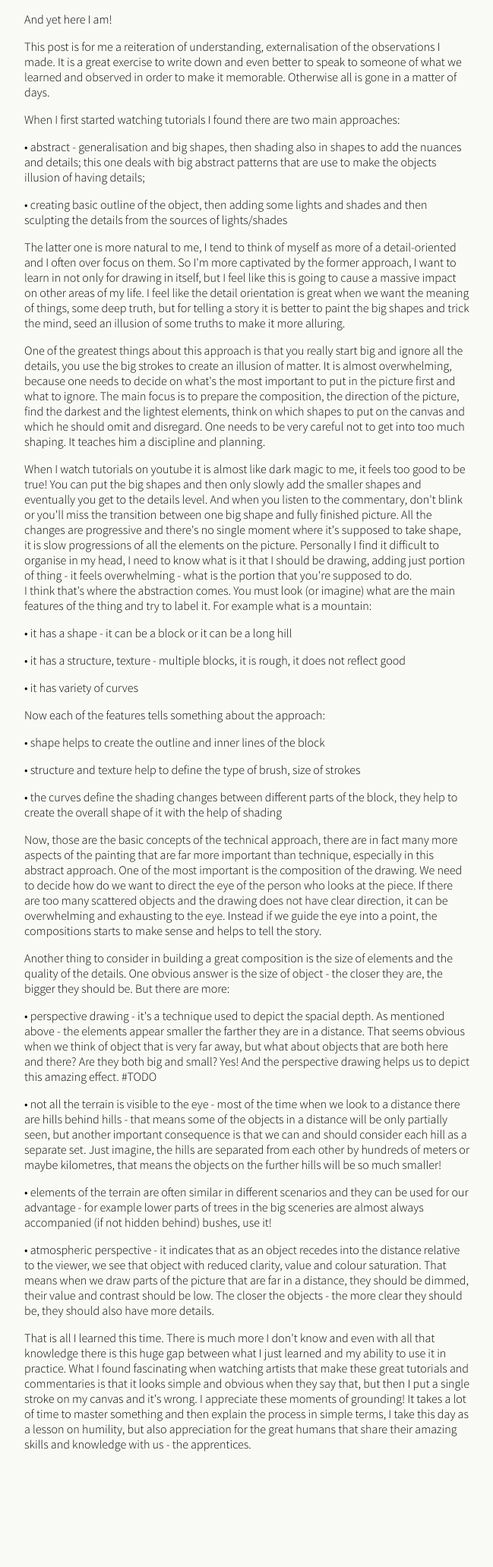
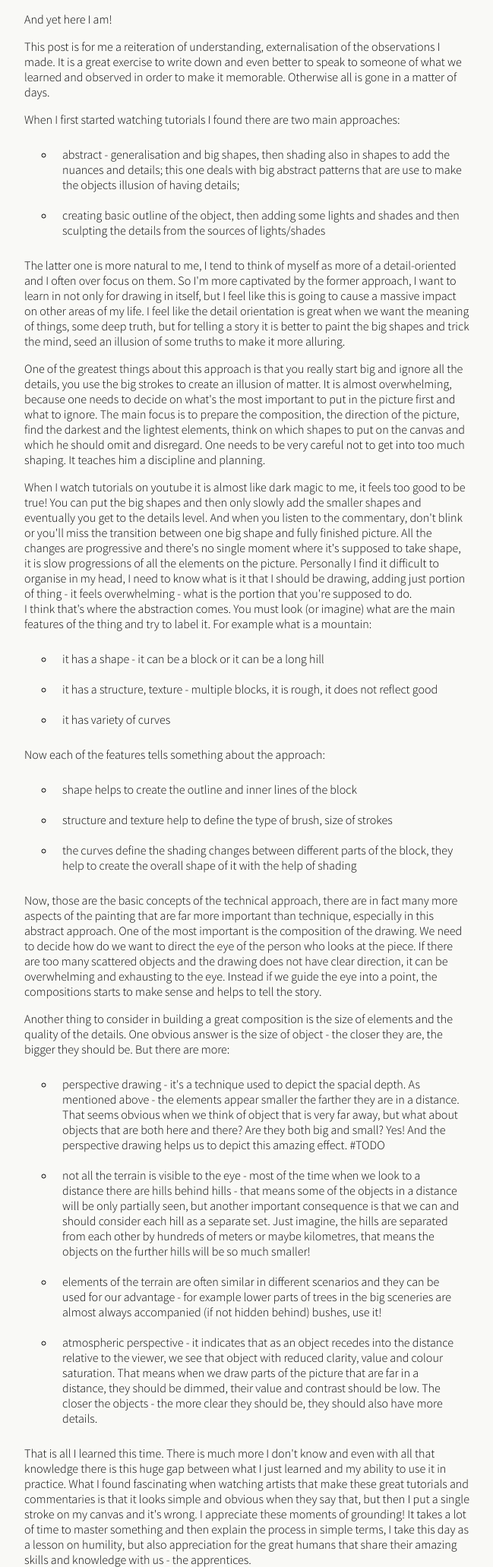
Before and after one commit to zostaw/home-page, a Flask app: page /drawing in a window 1280 px wide. Shown: the part 237-2300 px from the top of the page at 76% size, without its empty margins (315-964 px from the left). Before the commit the page ends 2148 px from the top, so only its background shows below. Run offline with Flask 2, Linux system fonts and the light colour scheme.

Commit message:
I added correct li styling -> the li will now draw circles when used in pointing out. The existing li styling was previously used in navigation, I added li-nav for navigation to keep it the old way.

```diff
--- a/app/static/css/main.css
+++ b/app/static/css/main.css
@@ -356,11 +356,15 @@ header {
     text-align: center;
 }
 
-li {
+nav-li {
     display: inline;
     padding: 10px;
 }
 
+li {
+    list-style-type: circle;
+    padding: 10px;
+}
 
 
 .a-footer{
--- a/app/templates/blog/drawing.html
+++ b/app/templates/blog/drawing.html
@@ -17,10 +17,10 @@
 
 <p>When I first started watching tutorials I found there are two main approaches: </p>
 
-
-	<p>&#8226; abstract - generalisation and big shapes, then shading also in shapes to add the nuances and details; this one deals with big abstract patterns that are use to make the objects illusion of having details; </p>
-	<p>&#8226; creating basic outline of the object, then adding some lights and shades and then sculpting the details from the sources of lights/shades</p>
-
+<ul>
+	<li>abstract - generalisation and big shapes, then shading also in shapes to add the nuances and details; this one deals with big abstract patterns that are use to make the objects illusion of having details; </li>
+	<li>creating basic outline of the object, then adding some lights and shades and then sculpting the details from the sources of lights/shades</li>
+</ul>
 
 <p>The latter one is more natural to me, I tend to think of myself as more of a detail-oriented and I often over focus on them. So I&#39;m more captivated by the former approach, I want to learn in not only for drawing in itself, but I feel like this is going to cause a massive impact on other areas of my life. I feel like the detail orientation is great when we want the meaning of things, some deep truth, but for telling a story it is better to paint the big shapes and trick the mind, seed an illusion of some truths to make it more alluring.</p>
 
@@ -28,30 +28,30 @@
 
 <p>When I watch tutorials on youtube it is almost like dark magic to me, it feels too good to be true! You can put the big shapes and then only slowly add the smaller shapes and eventually you get to the details level. And when you listen to the commentary, don&#39;t blink or you&#39;ll miss the transition between one big shape and fully finished picture. All the changes are progressive and there&#39;s no single moment where it&#39;s supposed to take shape, it is slow progressions of all the elements on the picture. Personally I find it difficult to organise in my head, I need to know what is it that I should be drawing, adding just portion of thing - it feels overwhelming - what is the portion that you&#39;re supposed to do.<br/>I think that&#39;s where the abstraction comes. You must look (or imagine) what are the main features of the thing and try to label it. For example what is a mountain:</p>
 
-
-	<p>&#8226; it has a shape - it can be a block or it can be a long hill</p>
-	<p>&#8226; it has a structure, texture - multiple blocks, it is rough, it does not reflect good</p>
-	<p>&#8226; it has variety of curves</p>
-
+<ul>
+	<li>it has a shape - it can be a block or it can be a long hill</li>
+	<li>it has a structure, texture - multiple blocks, it is rough, it does not reflect good</li>
+	<li>it has variety of curves</li>
+</ul>
 
 <p>Now each of the features tells something about the approach:</p>
 
-
-	<p>&#8226; shape helps to create the outline and inner lines of the block</p>
-	<p>&#8226; structure and texture help to define the type of brush, size of strokes</p>
-	<p>&#8226; the curves define the shading changes between different parts of the block, they help to create the overall shape of it with the help of shading</p>
-
+<ul>
+	<li>shape helps to create the outline and inner lines of the block</li>
+	<li>structure and texture help to define the type of brush, size of strokes</li>
+	<li>the curves define the shading changes between different parts of the block, they help to create the overall shape of it with the help of shading</li>
+</ul>
 
 <p>Now, those are the basic concepts of the technical approach, there are in fact many more aspects of the painting that are far more important than technique, especially in this abstract approach. One of the most important is the composition of the drawing. We need to decide how do we want to direct the eye of the person who looks at the piece. If there are too many scattered objects and the drawing does not have clear direction, it can be overwhelming and exhausting to the eye. Instead if we guide the eye into a point, the compositions starts to make sense and helps to tell the story.</p>
 
 <p>Another thing to consider in building a great composition is the size of elements and the quality of the details. One obvious answer is the size of object - the closer they are, the bigger they should be. But there are more:</p>
 
-
-	<p>&#8226; perspective drawing - it&#39;s a technique used to depict the spacial depth. As mentioned above - the elements appear smaller the farther they are in a distance. That seems obvious when we think of object that is very far away, but what about objects that are both here and there? Are they both big and small? Yes! And the perspective drawing helps us to depict this amazing effect. #TODO</p>
-	<p>&#8226; not all the terrain is visible to the eye - most of the time when we look to a distance there are hills behind hills - that means some of the objects in a distance will be only partially seen, but another important consequence is that we can and should consider each hill as a separate set. Just imagine, the hills are separated from each other by hundreds of meters or maybe kilometres, that means the objects on the further hills will be so much smaller!</p>
-	<p>&#8226; elements of the terrain are often similar in different scenarios and they can be used for our advantage - for example lower parts of trees in the big sceneries are almost always accompanied (if not hidden behind) bushes, use it!</p>
-	<p>&#8226; atmospheric perspective - it indicates that as an object recedes into the distance relative to the viewer, we see that object with reduced clarity, value and colour saturation. That means when we draw parts of the picture that are far in a distance, they should be dimmed, their value and contrast should be low. The closer the objects - the more clear they should be, they should also have more details.</p>
-
+<ul>
+	<li>perspective drawing - it&#39;s a technique used to depict the spacial depth. As mentioned above - the elements appear smaller the farther they are in a distance. That seems obvious when we think of object that is very far away, but what about objects that are both here and there? Are they both big and small? Yes! And the perspective drawing helps us to depict this amazing effect. #TODO</li>
+	<li>not all the terrain is visible to the eye - most of the time when we look to a distance there are hills behind hills - that means some of the objects in a distance will be only partially seen, but another important consequence is that we can and should consider each hill as a separate set. Just imagine, the hills are separated from each other by hundreds of meters or maybe kilometres, that means the objects on the further hills will be so much smaller!</li>
+	<li>elements of the terrain are often similar in different scenarios and they can be used for our advantage - for example lower parts of trees in the big sceneries are almost always accompanied (if not hidden behind) bushes, use it!</li>
+	<li>atmospheric perspective - it indicates that as an object recedes into the distance relative to the viewer, we see that object with reduced clarity, value and colour saturation. That means when we draw parts of the picture that are far in a distance, they should be dimmed, their value and contrast should be low. The closer the objects - the more clear they should be, they should also have more details.</li>
+</ul>
 
 <p>That is all I learned this time. There is much more I don&#39;t know and even with all that knowledge there is this huge gap between what I just learned and my ability to use it in practice. What I found fascinating when watching artists that make these great tutorials and commentaries is that it looks simple and obvious when they say that, but then I put a single stroke on my canvas and it&#39;s wrong. I appreciate these moments of grounding! It takes a lot of time to master something and then explain the process in simple terms, I take this day as a lesson on humility, but also appreciation for the great humans that share their amazing skills and knowledge with us - the apprentices.</p>
 
--- a/app/templates/includes/nav.html
+++ b/app/templates/includes/nav.html
@@ -1,10 +1,10 @@
         <header>
  	<nav>
 	    <ul>
-                <li class="nav-item"><button class="btn-nav"><a class="a-nav-item" href="{{ url_for('index') }}" class="nav-link active">About</a></button></li>
+                <nav-li class="nav-item"><button class="btn-nav"><a class="a-nav-item" href="{{ url_for('index') }}" class="nav-link active">About</a></button></nav-li>
 		<!-- <li class="nav-item"><button class="btn-nav"><a class="a-nav-item" href="{{ url_for('about') }}" class="nav-link active">About</a></button></li> -->
-                <li class="nav-item"><button class="btn-nav"><a class="a-nav-item" href="{{ url_for('blog') }}" class="nav-link">Blog</a></button></li>
-                <li class="nav-item"><button class="btn-nav"><a class="a-nav-item" href="{{ url_for('projects') }}" class="nav-link">Projects</a></button></li>
+                <nav-li class="nav-item"><button class="btn-nav"><a class="a-nav-item" href="{{ url_for('blog') }}" class="nav-link">Blog</a></button></nav-li>
+                <nav-li class="nav-item"><button class="btn-nav"><a class="a-nav-item" href="{{ url_for('projects') }}" class="nav-link">Projects</a></button></nav-li>
             </ul>
         </nav>
 	</header>
```
